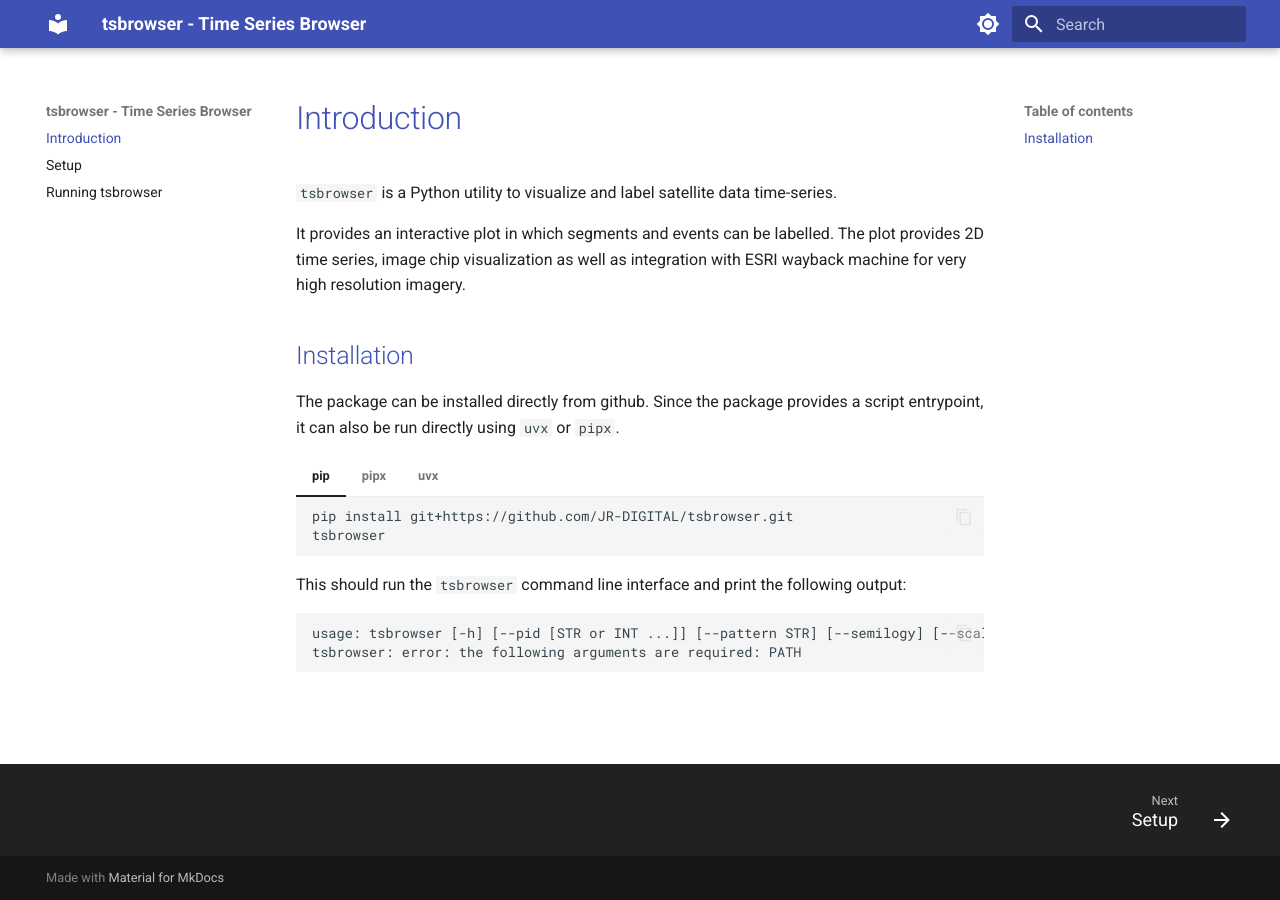
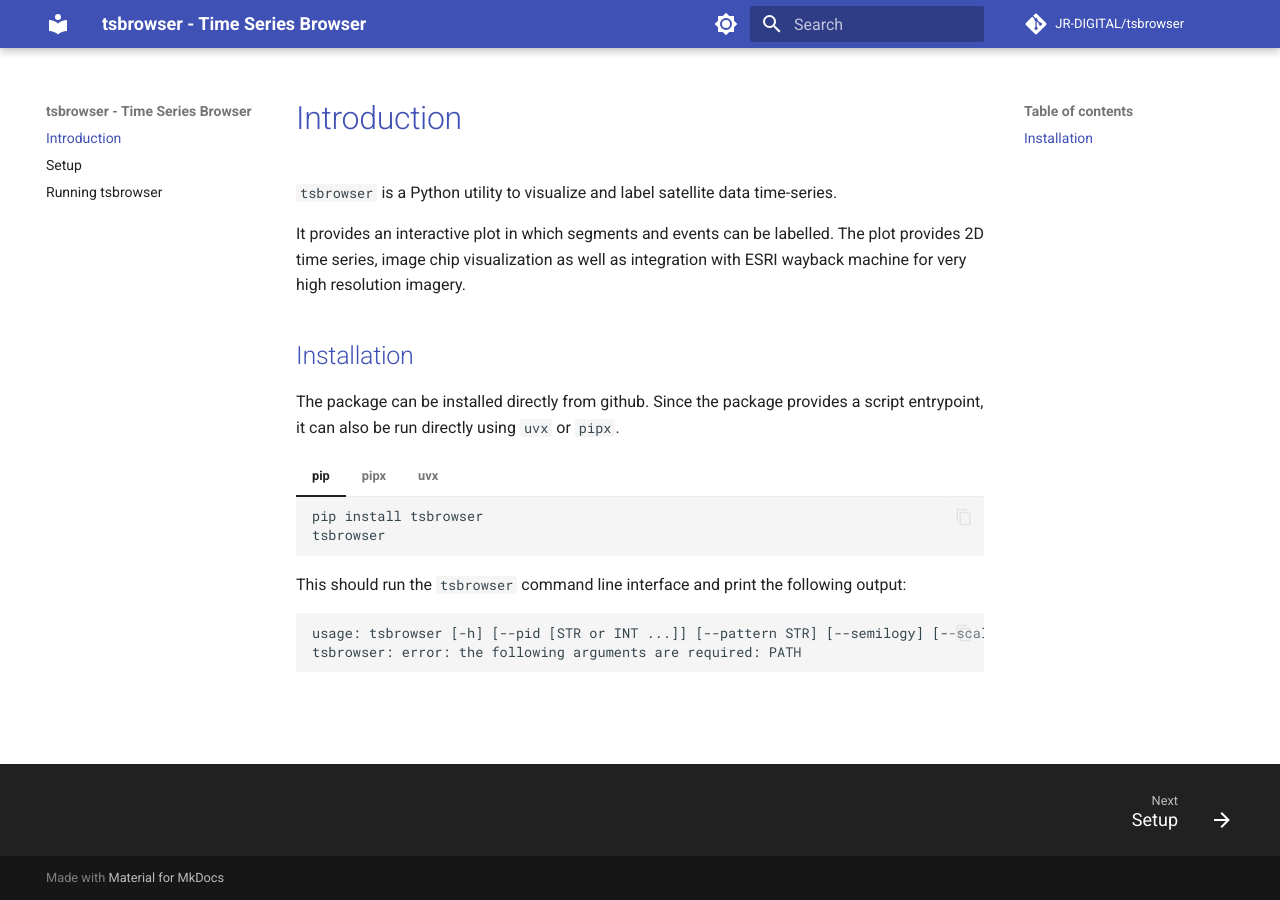
Before and after one commit to JR-DIGITAL/tsbrowser, an MkDocs documentation site: the page built from docs/index.md, in a window 1280 px wide. Built offline with MkDocs 1.6.1 and Material for MkDocs 9.7.7, drawn with Linux system fonts in a browser that asks for light colours; comment, search, counter and statistics services are not loaded.

Commit message:
Update tsbrowser documentation for installing from pyPI

````diff
--- a/docs/index.md
+++ b/docs/index.md
@@ -10,18 +10,18 @@
 
 === "pip"
     ```
-    pip install git+https://github.com/JR-DIGITAL/tsbrowser.git
+    pip install tsbrowser
     tsbrowser
     ```
 
 === "pipx"
     ```
-    pipx run --spec git+https://github.com/JR-DIGITAL/tsbrowser.git tsbrowser
+    pipx run tsbrowser
     ```
 
 === "uvx"
     ```
-    uvx git+https://github.com/JR-DIGITAL/tsbrowser.git
+    uvx tsbrowser
     ```
 
 This should run the `tsbrowser` command line interface and print the following output:
--- a/mkdocs.yml
+++ b/mkdocs.yml
@@ -1,4 +1,6 @@
 site_name: tsbrowser - Time Series Browser
+repo_url: https://github.com/JR-DIGITAL/tsbrowser
+repo_name: JR-DIGITAL/tsbrowser
 theme:
   name: material
   features:
````
Also changed, not shown: README.md (+22 -13 lines).
